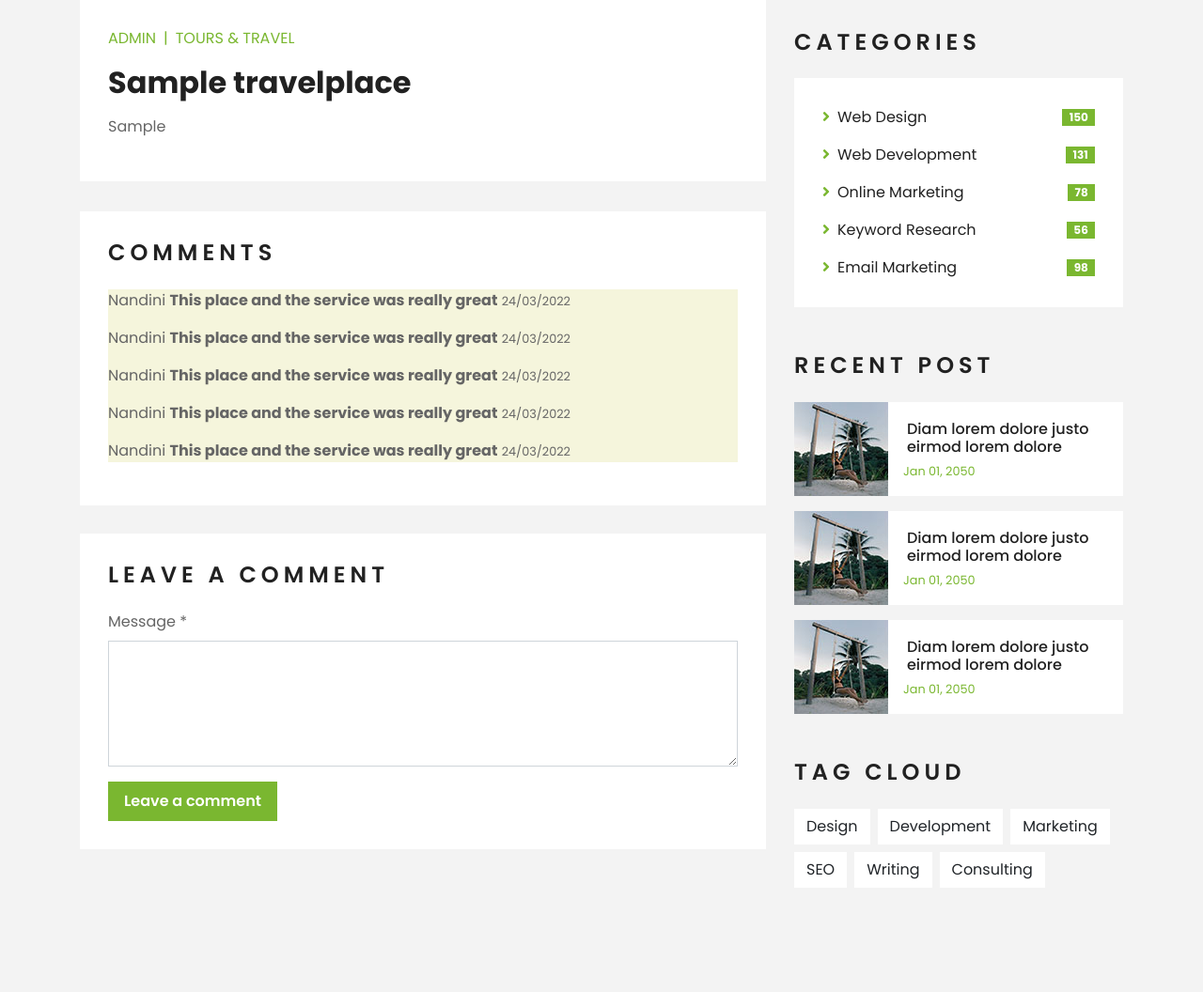
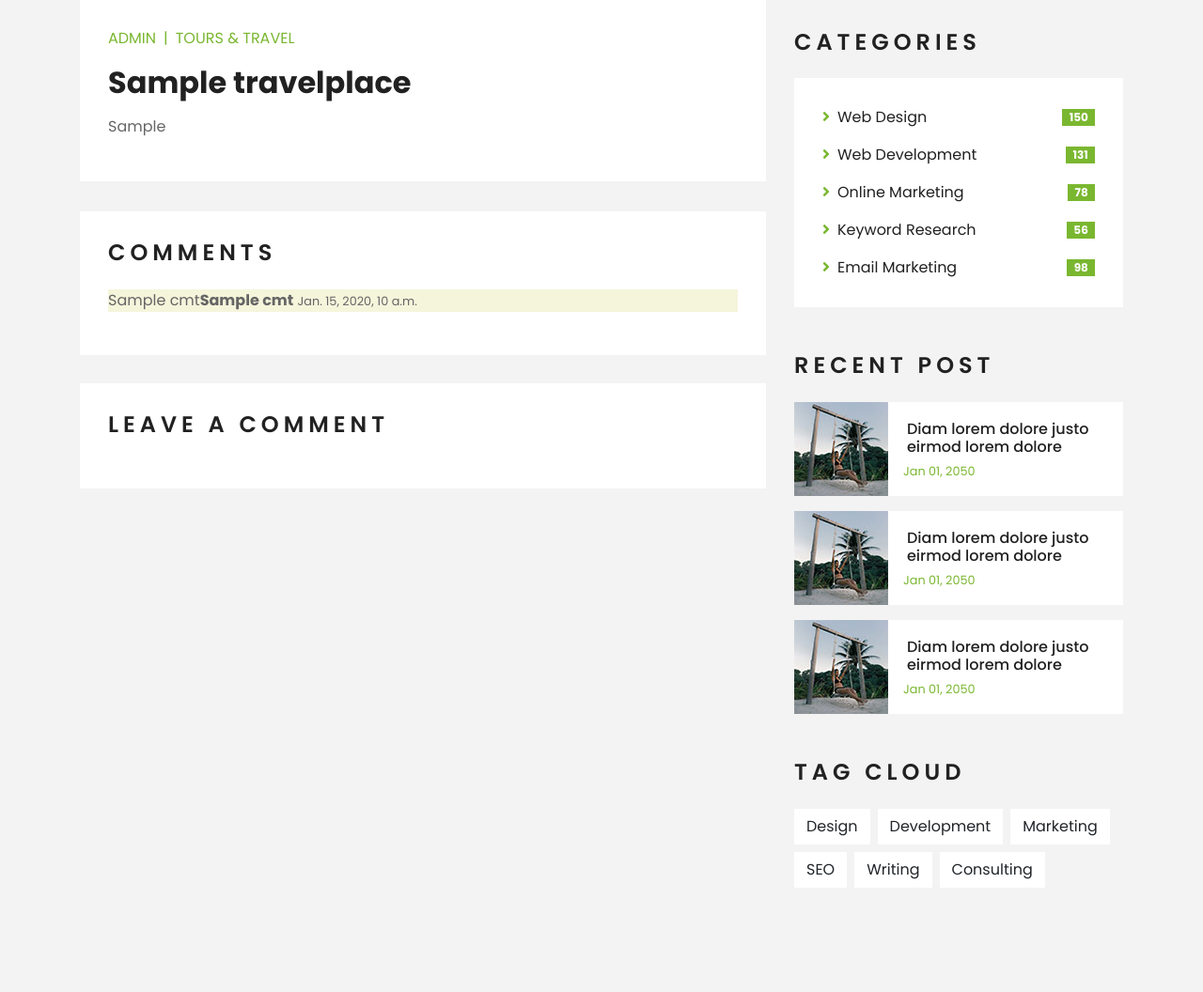
Before and after one commit to nandinijk/debonair, a Django app: template debonair/template/single.html in a window 1280 px wide. Shown: the part 1299-2355 px from the top of the page at 94% size. Run offline with Django 4.2, Linux system fonts and the light colour scheme; tables that the repository leaves empty hold one stand-in row (values such as "Sample post"); the template is opened without the code that fills it: values that come from a table or form of the project are taken from there, most other values are stand-ins (such as "Sample title", 1, 10 or a date in 2020); grey boxes marked "Sample" are stand-in pictures; some libraries are stand-ins or nearby versions.

Commit message:
created comment area  and comment input setted

```diff
--- a/debonair/home/urls.py
+++ b/debonair/home/urls.py
@@ -7,5 +7,5 @@ urlpatterns = [
     path('login/',views.sam,name='login_page'),
     path('register/',views.regi,name='register_page'),
     path('',views.samp),
-    path('login/loginsub/',views.sub),
+    path('login/loginsub/',views.sub,name='loginpage2'),
 ]
--- a/debonair/product/admin.py
+++ b/debonair/product/admin.py
@@ -2,3 +2,4 @@ from django.contrib import admin
 
 from . import models
 admin.site.register(models.TravelPlace)
+admin.site.register (models.comment)
--- a/debonair/product/urls.py
+++ b/debonair/product/urls.py
@@ -3,5 +3,6 @@ from . import views
 
 
 urlpatterns=[
-    path('',views.details,name="details_page")
+    path('',views.details,name="details_page"),
+    path('cmt/',views.commenting,name='commentbox')
     ]
--- a/debonair/template/login.html
+++ b/debonair/template/login.html
@@ -11,7 +11,8 @@
     <center>
         <div style="background-color:rgba(255, 255, 255, 0.336);width:400px;height:300px;margin-top:100px;border-radius:10px">
             <h2 style="padding-top:20px">Login</h2>
-            <form action="loginsub">
+            <form action="{% url 'loginpage2' %}"  method="POST">
+                {% csrf_token %}
             <input  name="uname" type="text" placeholder="username" required style="width:240px;height:30px;margin:10px;padding-left:10px"><br>
             <input  name="pword" type="password" placeholder="password" required style="width:240px;height:30px;margin:10px;padding-left:10px"><br><br>
             <button type="submit" style="width:240px;height:35px;background-color:#729449e1;border:none">Submit</button>
--- a/debonair/template/single.html
+++ b/debonair/template/single.html
@@ -210,16 +210,12 @@
                     <div class="bg-white" style="padding: 30px; margin-bottom: 30px;">
                         <h4 class="text-uppercase mb-4" style="letter-spacing: 5px;">Comments</h4>
                         <div class="message-box">
-                            <p>Nandini <b>This place and the service was really great</b>
-                            <small>24/03/2022</small></p>
-                            <p>Nandini <b>This place and the service was really great</b>
-                            <small>24/03/2022</small></p>
-                            <p>Nandini <b>This place and the service was really great</b>
-                            <small>24/03/2022</small></p>
-                            <p>Nandini <b>This place and the service was really great</b>
-                            <small>24/03/2022</small></p>
-                            <p>Nandini <b>This place and the service was really great</b>
-                            <small>24/03/2022</small></p>
+
+
+                        {% for c in cmt %}
+                        <p>{{c.name}}<b>{{c.cmt}}</b>
+                        <small>{{c.date}}</small></p>
+                        {% endfor %}
 
                         </div>
 
@@ -230,18 +226,21 @@
                     <!-- Comment Form Start -->
                     <div class="bg-white mb-3" style="padding: 30px;">
                         <h4 class="text-uppercase mb-4" style="letter-spacing: 5px;">Leave a comment</h4>
-                        <form>
-
+                        <form action="{% url 'commentbox' %}">
+                        {% if user.is_authenticated %}
 
 
                             <div class="form-group">
                                 <label for="message">Message *</label>
-                                <textarea id="message" cols="30" rows="5" class="form-control"></textarea>
+                                <textarea id="message" cols="30" rows="5" class="form-control" name="msg"></textarea>
                             </div>
                             <div class="form-group mb-0">
                                 <input type="submit" value="Leave a comment"
                                     class="btn btn-primary font-weight-semi-bold py-2 px-3">
+                                    <input type="hidden" name="pro_id" value="{{p.id}}">
+                                    <input type="hidden" name="user" value="{{user.username}}">
                             </div>
+                            {% endif %}
                         </form>
                     </div>
                     <!-- Comment Form End -->
```
Also changed, not shown: debonair/home/views.py (+8 -0 lines), debonair/product/views.py (+12 -3 lines), debonair/product/migrations/0002_comment.py (added).
